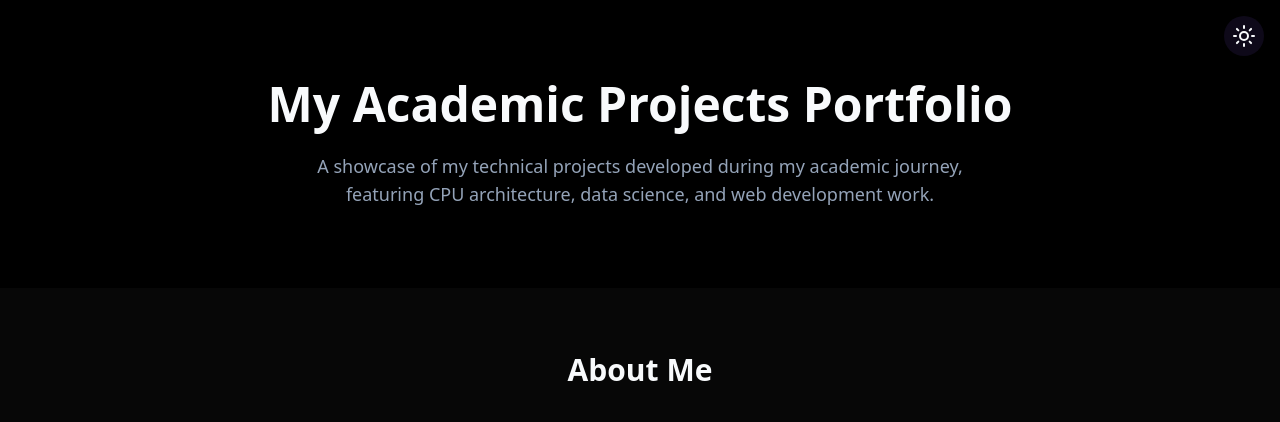
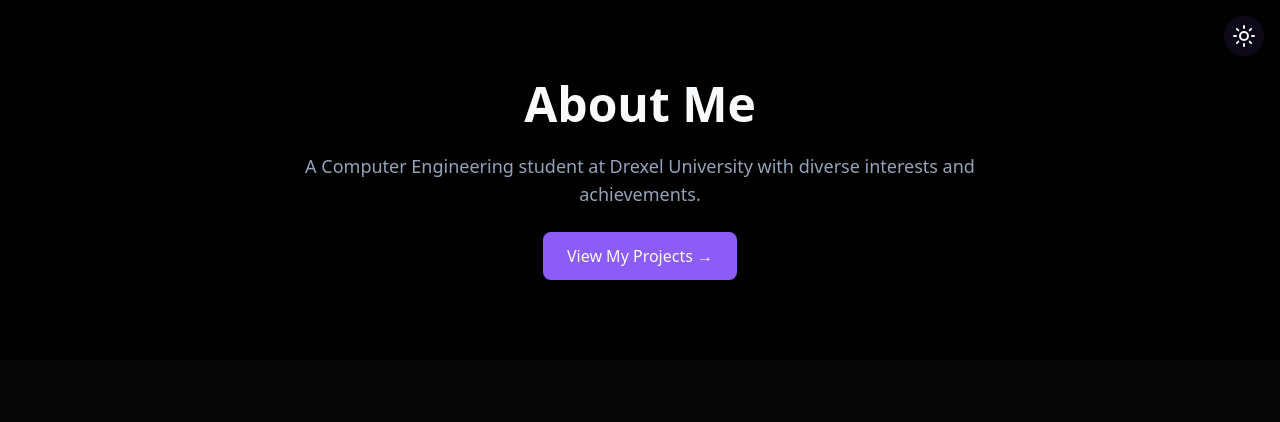
Before and after one commit to Zach-hammad/zach-hammad-portfolio, a React (Vite) app: page / in a window 1280 px wide. Shown: the top 422 px of the page. Built offline with nearby package versions, Linux system fonts and the light colour scheme.

Commit message:
Refactor homepage layout
Move the "About Me" section to the homepage and create a separate page for the projects.
[skip gpt_engineer]

```diff
--- a/src/App.tsx
+++ b/src/App.tsx
@@ -5,6 +5,7 @@ import { QueryClient, QueryClientProvider } from "@tanstack/react-query";
 import { BrowserRouter, Routes, Route } from "react-router-dom";
 import { ThemeProvider } from "next-themes";
 import Index from "./pages/Index";
+import Projects from "./pages/Projects";
 
 const queryClient = new QueryClient();
 
@@ -17,6 +18,7 @@ const App = () => (
         <BrowserRouter>
           <Routes>
             <Route path="/" element={<Index />} />
+            <Route path="/projects" element={<Projects />} />
           </Routes>
         </BrowserRouter>
       </TooltipProvider>
--- a/src/pages/Index.tsx
+++ b/src/pages/Index.tsx
@@ -1,48 +1,9 @@
-import ProjectCard from "@/components/ProjectCard";
 import { useTheme } from "next-themes";
-import { Moon, Sun, Plus, GraduationCap, Users, Globe, Camera, Crown } from "lucide-react";
+import { Moon, Sun, GraduationCap, Users, Globe, Camera, Crown } from "lucide-react";
+import { Link } from "react-router-dom";
 
 const Index = () => {
   const { theme, setTheme } = useTheme();
-
-  const projects = [
-    {
-      title: "RISC-V CPU Development",
-      description: "Advanced implementation of a RISC-V CPU featuring branch prediction, cache management, out-of-order execution, and PC-signature hit predictor. Evolved from single-cycle to fully pipelined architecture.",
-      technologies: ["C", "RISC-V", "Pipeline Architecture", "Branch Prediction"],
-      imageUrl: "https://images.unsplash.com/photo-1518770660439-4636190af475",
-      codeUrl: "https://github.com/Zach-hammad/RISC-V",
-    },
-    {
-      title: "Hack CPU Development",
-      description: "Implementation of a Hack CPU using C programming, featuring address translations, VM translators, ALU, program counter, and memory control systems.",
-      technologies: ["C", "Hardware Design", "Memory Management", "CPU Architecture"],
-      imageUrl: "https://images.unsplash.com/photo-1518770660439-4636190af475",
-      codeUrl: "https://github.com/Zach-hammad/HACK-CPU-Project",
-    },
-    {
-      title: "MLB Data Science Project",
-      description: "Developed predictive models using MLB API and web scraping, analyzing player performance trends and creating algorithms for game and season predictions.",
-      technologies: ["Python", "Machine Learning", "Web Scraping", "Statistical Analysis"],
-      imageUrl: "https://plus.unsplash.com/premium_photo-1664304792767-f7ebe9bc18da?fm=jpg&q=60&w=3000&ixlib=rb-4.0.3&ixid=M3wxMjA3fDB8MHxzZWFyY2h8MXx8bWxifGVufDB8fDB8fHww",
-    },
-    {
-      title: "Web3 Development Project",
-      description: "Built a Web3 application with MetaMask authentication, PostgreSQL backend, and Ethereum smart contracts for secure, decentralized operations.",
-      technologies: ["Ethereum", "PostgreSQL", "MetaMask", "Smart Contracts"],
-      imageUrl: "https://images.unsplash.com/photo-1639762681485-074b7f938ba0",
-      codeUrl: "https://github.com/Zach-hammad/CS375-Project",
-      demoUrl: "https://csblackjack.fly.dev/"
-    },
-    {
-      title: "Assembly Projects Collection",
-      description: "A growing collection of assembly language projects showcasing low-level programming skills and hardware interaction. More projects coming soon!",
-      technologies: ["Assembly", "Low-level Programming", "Hardware Integration"],
-      imageUrl: "https://images.unsplash.com/photo-1518770660439-4636190af475",
-      codeUrl: "https://github.com/Zach-hammad/Assembly-Projects",
-      comingSoon: true
-    }
-  ];
 
   return (
     <div className="min-h-screen bg-background transition-colors duration-300">
@@ -63,20 +24,23 @@ const Index = () => {
       <div className="bg-primary-dark/5 dark:bg-primary-dark py-20 px-4">
         <div className="container max-w-4xl mx-auto text-center">
           <h1 className="text-4xl md:text-5xl font-bold text-foreground mb-6 animate-slide-up">
-            My Academic Projects Portfolio
+            About Me
           </h1>
-          <p className="text-lg text-muted-foreground max-w-2xl mx-auto animate-slide-up">
-            A showcase of my technical projects developed during my academic journey,
-            featuring CPU architecture, data science, and web development work.
+          <p className="text-lg text-muted-foreground max-w-2xl mx-auto animate-slide-up mb-6">
+            A Computer Engineering student at Drexel University with diverse interests and achievements.
           </p>
+          <Link
+            to="/projects"
+            className="inline-block bg-primary text-primary-foreground px-6 py-3 rounded-lg hover:bg-primary/90 transition-colors"
+          >
+            View My Projects →
+          </Link>
         </div>
       </div>
 
       {/* About Me Section */}
       <div className="py-16 px-4 bg-secondary/30">
         <div className="container max-w-4xl mx-auto">
-          <h2 className="text-3xl font-bold text-center mb-12">About Me</h2>
-
           {/* Education */}
           <div className="grid md:grid-cols-2 gap-8 mb-12">
             <div className="space-y-4">
@@ -169,19 +133,6 @@ const Index = () => {
           </div>
         </div>
       </div>
-
-      {/* Projects Grid */}
-      <div className="container max-w-6xl mx-auto py-16 px-4">
-        <div className="grid grid-cols-1 md:grid-cols-2 gap-8">
-          {projects.map((project, index) => (
-            <ProjectCard
-              key={index}
-              {...project}
-              icon={project.comingSoon ? <Plus className="h-5 w-5" /> : undefined}
-            />
-          ))}
-        </div>
-      </div>
     </div>
   );
 };
--- /dev/null
+++ b/src/pages/Projects.tsx
@@ -0,0 +1,68 @@
+import ProjectCard from "@/components/ProjectCard";
+import { Plus } from "lucide-react";
+import { Link } from "react-router-dom";
+
+const Projects = () => {
+  const projects = [
+    {
+      title: "RISC-V CPU Development",
+      description: "Advanced implementation of a RISC-V CPU featuring branch prediction, cache management, out-of-order execution, and PC-signature hit predictor. Evolved from single-cycle to fully pipelined architecture.",
+      technologies: ["C", "RISC-V", "Pipeline Architecture", "Branch Prediction"],
+      imageUrl: "https://images.unsplash.com/photo-1518770660439-4636190af475",
+      codeUrl: "https://github.com/Zach-hammad/RISC-V",
+    },
+    {
+      title: "Hack CPU Development",
+      description: "Implementation of a Hack CPU using C programming, featuring address translations, VM translators, ALU, program counter, and memory control systems.",
+      technologies: ["C", "Hardware Design", "Memory Management", "CPU Architecture"],
+      imageUrl: "https://images.unsplash.com/photo-1518770660439-4636190af475",
+      codeUrl: "https://github.com/Zach-hammad/HACK-CPU-Project",
+    },
+    {
+      title: "MLB Data Science Project",
+      description: "Developed predictive models using MLB API and web scraping, analyzing player performance trends and creating algorithms for game and season predictions.",
+      technologies: ["Python", "Machine Learning", "Web Scraping", "Statistical Analysis"],
+      imageUrl: "https://plus.unsplash.com/premium_photo-1664304792767-f7ebe9bc18da?fm=jpg&q=60&w=3000&ixlib=rb-4.0.3&ixid=M3wxMjA3fDB8MHxzZWFyY2h8MXx8bWxifGVufDB8fDB8fHww",
+    },
+    {
+      title: "Web3 Development Project",
+      description: "Built a Web3 application with MetaMask authentication, PostgreSQL backend, and Ethereum smart contracts for secure, decentralized operations.",
+      technologies: ["Ethereum", "PostgreSQL", "MetaMask", "Smart Contracts"],
+      imageUrl: "https://images.unsplash.com/photo-1639762681485-074b7f938ba0",
+      codeUrl: "https://github.com/Zach-hammad/CS375-Project",
+      demoUrl: "https://csblackjack.fly.dev/"
+    },
+    {
+      title: "Assembly Projects Collection",
+      description: "A growing collection of assembly language projects showcasing low-level programming skills and hardware interaction. More projects coming soon!",
+      technologies: ["Assembly", "Low-level Programming", "Hardware Integration"],
+      imageUrl: "https://images.unsplash.com/photo-1518770660439-4636190af475",
+      codeUrl: "https://github.com/Zach-hammad/Assembly-Projects",
+      comingSoon: true
+    }
+  ];
+
+  return (
+    <div className="min-h-screen bg-background transition-colors duration-300">
+      <div className="container max-w-6xl mx-auto py-16 px-4">
+        <div className="mb-12">
+          <h1 className="text-4xl font-bold mb-4">My Projects</h1>
+          <Link to="/" className="text-primary hover:text-primary/80 transition-colors">
+            ← Back to About Me
+          </Link>
+        </div>
+        <div className="grid grid-cols-1 md:grid-cols-2 gap-8">
+          {projects.map((project, index) => (
+            <ProjectCard
+              key={index}
+              {...project}
+              icon={project.comingSoon ? <Plus className="h-5 w-5" /> : undefined}
+            />
+          ))}
+        </div>
+      </div>
+    </div>
+  );
+};
+
+export default Projects;
```
